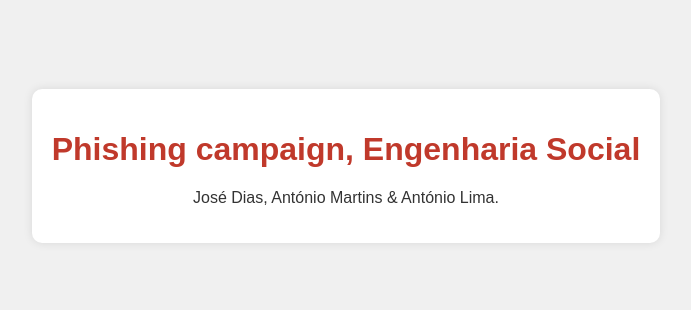
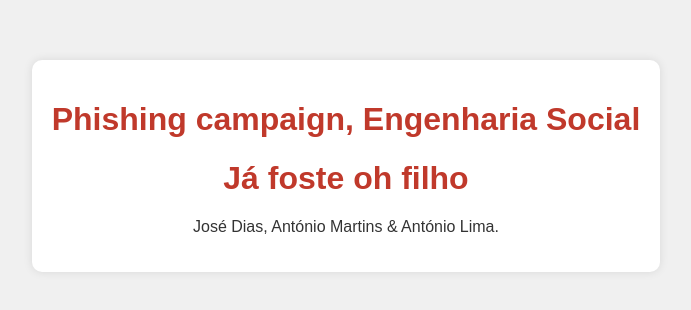
Before and after one commit to diasjose/engenharia-social, a plain HTML site: page index.html in a window 1280 px wide. Shown: the part 234-544 px from the top of the page, without its empty margins (294-985 px from the left). Drawn offline with Linux system fonts and the light colour scheme.

Commit message:
Update index.html

```diff
--- a/index.html
+++ b/index.html
@@ -9,6 +9,7 @@
 <body>
     <div class="container">
         <h1>Phishing campaign, Engenharia Social</h1>
+        <h1>Já foste oh filho</h1>
         <p>José Dias, António Martins & António Lima.</p>
     </div>
     <script src="scripts.js"></script>
```
